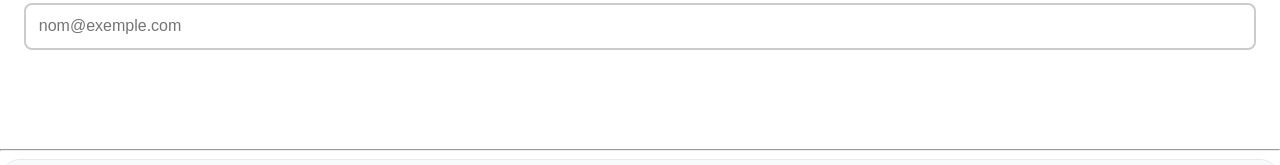
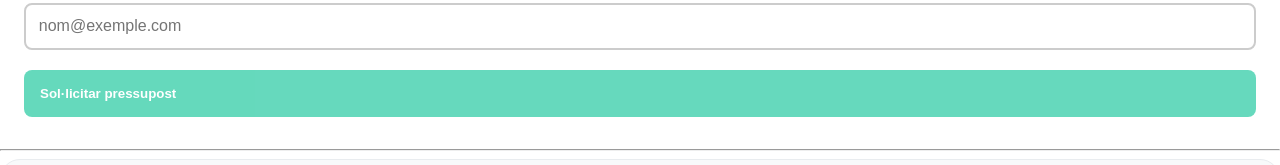
Before and after one commit to isahun/Projecte2_Budget, an Angular app: page / in a window 1280 px wide. Shown: the part 1426-1591 px from the top of the page. Built offline with nearby package versions, Linux system fonts and the light colour scheme; no server answers; the database is empty.

Commit message:
style: global and component restyling in process, commit to keep working on another device

```diff
--- a/package.json
+++ b/package.json
@@ -30,6 +30,6 @@
     "jsdom": "^28.0.0",
     "prettier": "^3.8.1",
     "typescript": "~5.9.2",
-    "vitest": "^4.0.8"
+    "vitest": "^4.1.2"
   }
 }
--- a/src/app/components/budget-form/budget-form.css
+++ b/src/app/components/budget-form/budget-form.css
@@ -24,7 +24,7 @@ input {
 }
 
 input:focus {
-  border-color: var(--primary);
+  border-color: var(--color-primary);
 }
 
 .error-message {
@@ -37,7 +37,7 @@ input:focus {
 .btn-submit {
   width: 100%;
   padding: 1rem;
-  background-color: var(--primary);
+  background-color: var(--color-primary);
   color: white;
   border: none;
   border-radius: 8px;
```
Also changed, not shown: 2 other files (tests, documents, lock files or other folders).
